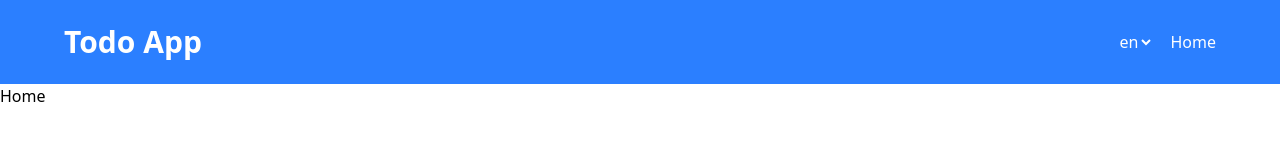
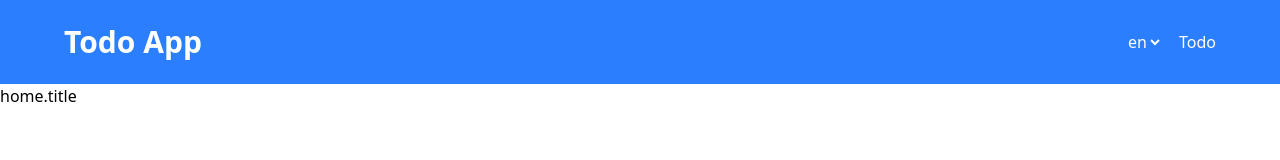
Before and after one commit to Something2109/redux-todo, a React (Vite) app: page / in a window 1280 px wide. Shown: the top 160 px of the page. Built offline with nearby package versions, Linux system fonts and the light colour scheme.

Commit message:
feat(redux): rename the homepage to todo page

```diff
--- a/src/lang/en/home.ts
+++ /dev/null
@@ -1,3 +0,0 @@
-export default {
-  title: "Home",
-};
--- a/src/lang/en/index.ts
+++ b/src/lang/en/index.ts
@@ -1,4 +1,4 @@
 import common from "./common";
-import home from "./home";
+import todo from "./todo";
 
-export default { translation: { home, common } };
+export default { translation: { common, todo } };
--- /dev/null
+++ b/src/lang/en/todo.ts
@@ -0,0 +1,7 @@
+export default {
+  title: "Todo",
+  table: {
+    title: "Title",
+    description: "Description",
+  },
+};
--- a/src/lang/vi/home.ts
+++ /dev/null
@@ -1,3 +0,0 @@
-export default {
-  title: "Trang chủ",
-};
--- a/src/lang/vi/index.ts
+++ b/src/lang/vi/index.ts
@@ -1,4 +1,4 @@
 import common from "./common";
-import home from "./home";
+import todo from "./todo";
 
-export default { translation: { home, common } };
+export default { translation: { common, todo } };
--- /dev/null
+++ b/src/lang/vi/todo.ts
@@ -0,0 +1,7 @@
+export default {
+  title: "Công việc cần làm",
+  table: {
+    title: "Tiêu đề",
+    description: "Mô tả",
+  },
+};
--- a/src/routes/index.tsx
+++ b/src/routes/index.tsx
@@ -11,7 +11,7 @@ const routes: RouteObject[] = [
   {
     path: "/",
     exact: true,
-    prefix: "home",
+    prefix: "todo",
     Component: lazy(() => import("../pages/Home")),
   },
 ];
```
